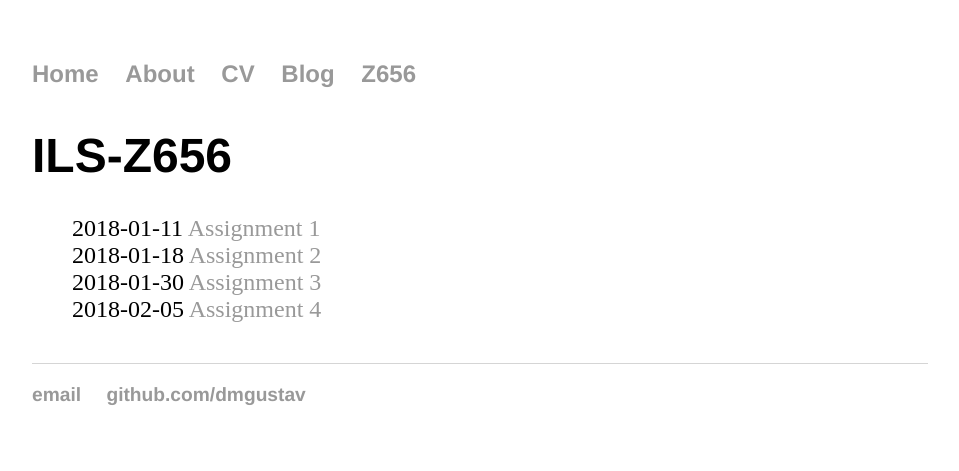
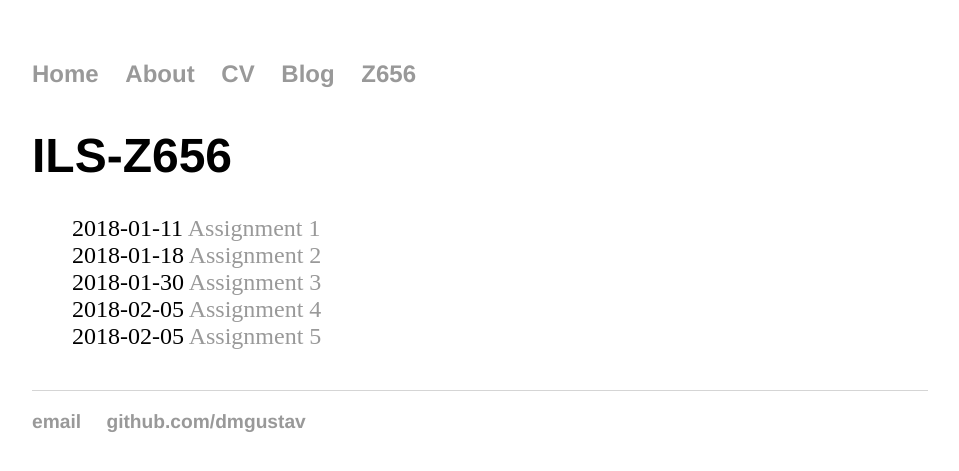
Before and after one commit to dmgustav/dmgustav.github.io, a Jekyll site: the page built from z656/index.html, in a window 1280 px wide. Shown: the top 471 px of the page, without its empty margins (160-1119 px from the left). Built offline with Jekyll 4.4.1, drawn with Linux system fonts in a browser that asks for light colours.

Commit message:
Update index.html

```diff
--- a/z656/index.html
+++ b/z656/index.html
@@ -8,4 +8,5 @@ title: ILS-Z656
 		<li>2018-01-18 <a href="/z656/assignment2/index.html" title="assignment 2">Assignment 2</a></li>
 		<li>2018-01-30 <a href="/z656/assignment3/index.html" title="assignment 3">Assignment 3</a></li>
 		<li>2018-02-05 <a href="/z656/assignment4/index.html" title="assignment 4">Assignment 4</a><li>
+		<li>2018-02-05 <a href="/z656/assignment5/index.html" title="assignment 5">Assignment 5</a><li>
 	</ul>
```
